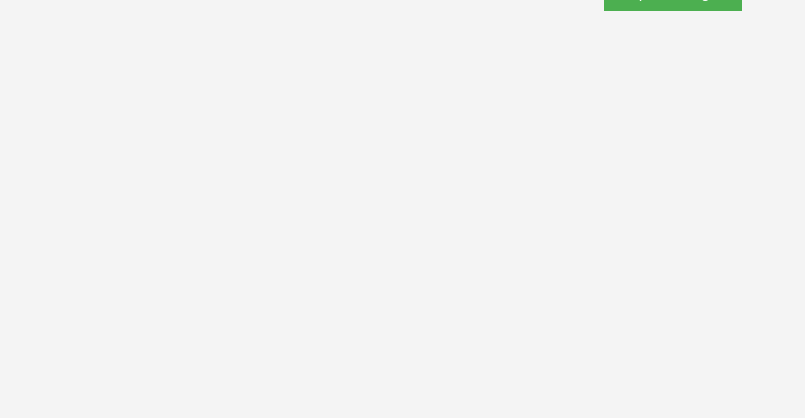
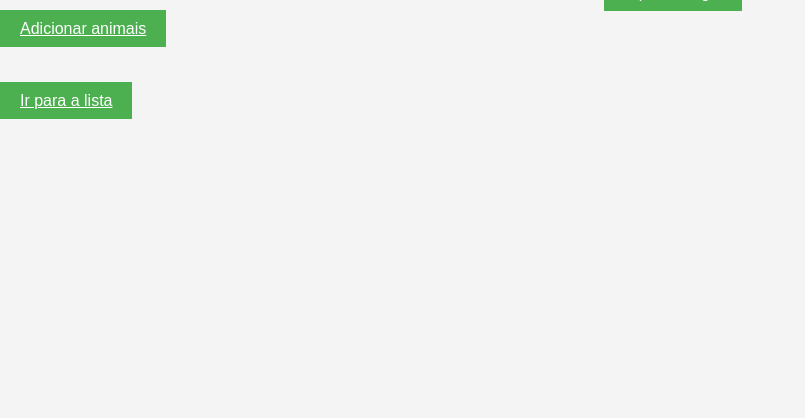
Before and after one commit to lucasoliveira002/LBP1_Projeto3, a Flask app: page /home in a window 1280 px wide. Shown: the part 382-800 px from the top of the page, without its empty margins (0-805 px from the left). Run offline with Flask 3, Linux system fonts and the light colour scheme.

Commit message:
Add files via upload

```diff
--- a/projeto/app.py
+++ b/projeto/app.py
@@ -1,5 +1,5 @@
 from flask import Flask, render_template, request, session, redirect, url_for
-from controllers.auth_controller import login, register  # Importa as funções de login e registro
+from controllers.auth_controller import login, register, adicionar  # Importa as funções de login e registro
 
 app = Flask(__name__)
 app.secret_key = '12'
@@ -26,6 +26,13 @@ def home():
 def login_route():
     return login()  # Chama a função de login
 
+# rota de adicionar
+@app.route("/adicionar", methods=["GET", "POST"])
+def adicionar_route():
+    if request.method == "POST":
+        adicionar();
+    return render_template("adicionar.html")
+
 # Rota de cadastro
 @app.route("/register", methods=["GET", "POST"])
 def register_route():
@@ -40,5 +47,17 @@ def boas_vindas():
 
     return render_template("boas_vindas.html", username=username)
 
+@app.route("/lista", methods=['POST', 'GET'])
+def lista():
+    #{session["animal"]}
+    animal = session.get('animal')
+    data = session.get('data')
+    tipo = session.get('tipo')
+    return render_template("lista.html", animal=animal, data=data, tipo=tipo)
+    #if request.method == 'POST':
+        #session['animal'] = request.form['animal']
+        #session['tipo'] = request.form['tipo']
+        #session['data'] = request.form['data']
+
 if __name__ == "__main__":
     app.run(debug=True)
--- a/projeto/controllers/auth_controller.py
+++ b/projeto/controllers/auth_controller.py
@@ -3,6 +3,9 @@ from flask import request, session, redirect, url_for, render_template
 
 # Banco de dados simples para armazenar usuários
 users_db = {}
+
+# Banco de dados simples para armazenar animais
+animais_db = {}
 
 def login():
     if request.method == "POST":
@@ -38,3 +41,14 @@ def register():
         return redirect(url_for("login_route"))  # Redireciona para a página de login após o registro
 
     return render_template("register.html")  # Carrega o formulário de registro
+
+def adicionar():
+    if request.method == "POST":
+        animal = request.form.get("animal")
+        tipo = request.form.get("tipo")
+        data = request.form.get("data")
+        session["animal"] = animal
+
+        animais_db[animal] = tipo, data
+
+    return render_template("adicionar.html")  # Carrega o formulário de registro
--- a/projeto/templates/boas_vindas.html
+++ b/projeto/templates/boas_vindas.html
@@ -6,7 +6,9 @@
 </head>
 <body>
     <h1>Bem-vindo, {{ username }}!</h1>
-    <p>É ótimo ter você de volta! VAI CORINTHIANS!</p>
+    <p>É ótimo ter você de volta!</p>
     <a href="/home" class="button">Ir para o Home</a>
+    <br><br>
+    <a href="/lista" class="button">Ir para a lista</a>
 </body>
 </html>
--- a/projeto/templates/home.html
+++ b/projeto/templates/home.html
@@ -8,8 +8,12 @@
     <link rel="stylesheet" href="{{ url_for('static', filename='styles.css') }}">
 </head>
 <body>
-    <h1>Página dos corinthianos</h1>
-    <img src="https://static.corinthians.com.br/uploads/1608038346421b3ac5c24ee992edd6087611c60dbb.png" width="600" height="300">
+    <h1>Página dos animais</h1>
+    <img src="https://www.saesadvogados.com.br/wp-content/uploads/2023/03/News-jaque-afinal-ter-animais-silvestres-em-casa-e-ilegal-scaled.jpg" width="600" height="300">
     <a href="/login" class="button">Ir para o login</a>
+    <br><br>
+    <a href="/adicionar" class="button">Adicionar animais</a>
+    <br><br><br><br>
+    <a href="/lista" class="button">Ir para a lista</a>
 </body>
 </html>
```
Also changed, not shown: projeto/templates/adicionar.html (added, +24 -0 lines), projeto/templates/lista.html (added, +13 -0 lines).
